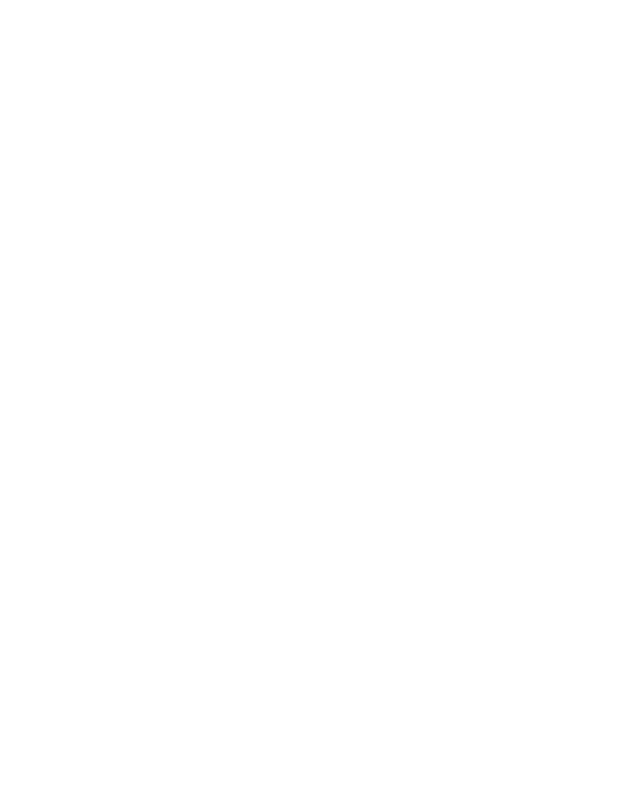
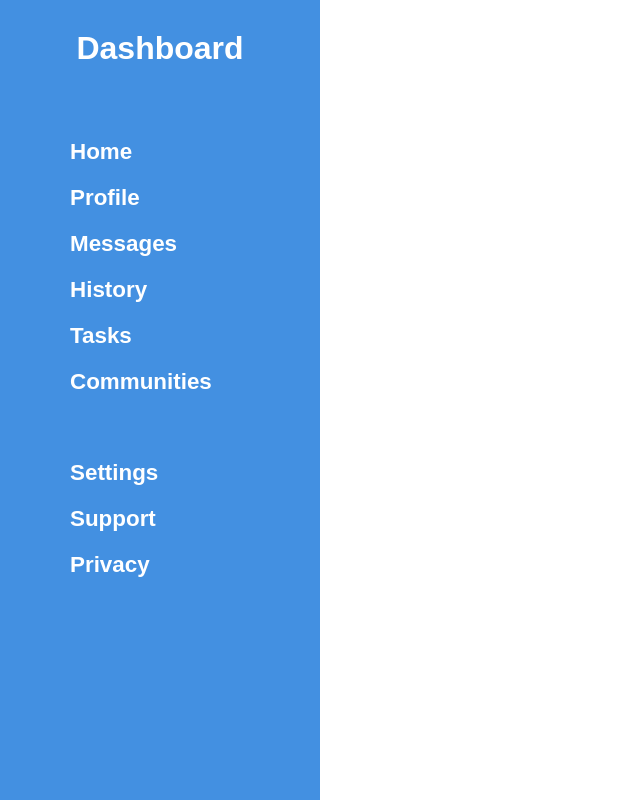
Before and after one commit to Esbree/Admin-Dashboard, a plain HTML site: page index.html in a window 1280 px wide. Shown: the whole page, without its empty margins (0-640 px from the left). Drawn offline with Linux system fonts and the light colour scheme.

Commit message:
dashboard section

```diff
--- a/index.html
+++ b/index.html
@@ -8,6 +8,29 @@
   <title>Admin-Dashboard</title>
 </head>
 <body>
-
+  <div class="container">
+    <div class="dashboard">
+      <div class="dashboard-logo">Dashboard</div>
+      <div class="dashboard-list-top">
+        <ul>
+          <li>Home</li>
+          <li>Profile</li>
+          <li>Messages</li>
+          <li>History</li>
+          <li>Tasks</li>
+          <li>Communities</li>
+        </ul>
+      </div>
+      <div class="dashboard-list-bottom">
+        <ul>
+          <li>Settings</li>
+          <li>Support</li>
+          <li>Privacy</li>
+        </ul>
+      </div>
+    </div>
+    <div class="header"></div>
+    <div class="main"></div>
+  </div>
 </body>
 </html>
--- a/style.css
+++ b/style.css
@@ -0,0 +1,49 @@
+body {
+  padding: 0;
+  margin: 0;
+  font-family: Arial, Helvetica, sans-serif;
+}
+
+.container {
+  height: 100vh;
+  width: 100vw;
+  display: grid;
+  grid-template-columns: 1fr 3fr;
+  grid-template-rows: 1fr 5fr;
+}
+
+.dashboard {
+  padding: 30px;
+  color: white;
+  font-weight: 700;
+  background-color: rgb(67, 144, 225);
+  grid-column: 1 / 2;
+  grid-row: 1 / 3;
+}
+
+.dashboard-logo {
+  display: flex;
+  align-items: center;
+  justify-content: center;
+  font-size: 2rem;
+  margin-bottom: 50px;
+}
+
+.dashboard-list-top {
+  display: flex;
+  align-items: center;
+  justify-content: flex-start;
+  font-size: 1.4rem;
+}
+
+.dashboard-list-bottom {
+  display: flex;
+  align-items: center;
+  justify-content: flex-start;
+  font-size: 1.4rem;
+}
+
+ul > li{
+  list-style: none;
+  margin-bottom: 20px;
+}
```
